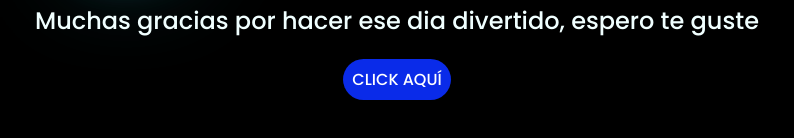
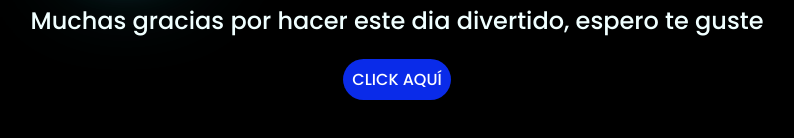
Before and after one commit to rodger526/denisse, a plain HTML site: page index.html in a window 1280 px wide. Shown: the part 368-506 px from the top of the page, 251-1045 px from the left. Drawn offline with Linux system fonts and the light colour scheme.

Commit message:
Fix typo in description text
Corrected a typo in the description text.

```diff
--- a/index.html
+++ b/index.html
@@ -21,7 +21,7 @@
         <span>E</span>
     </div>
     <div class="description">
-        <span>Muchas gracias por hacer ese dia divertido, espero te guste</span>
+        <span>Muchas gracias por hacer este dia divertido, espero te guste</span>
     </div>
     <div class="button">
         <button class="botones">
```
